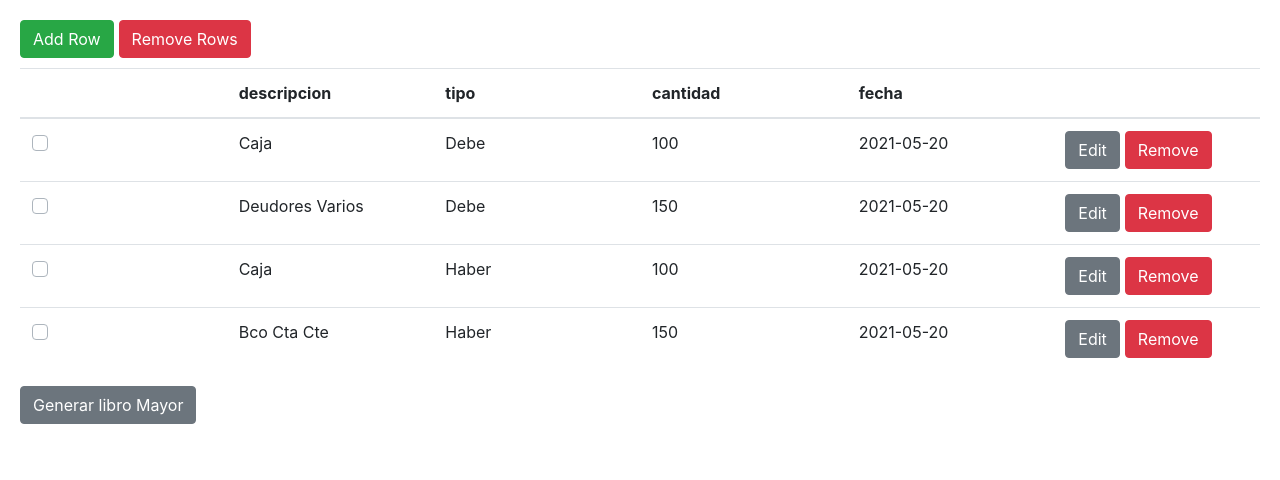
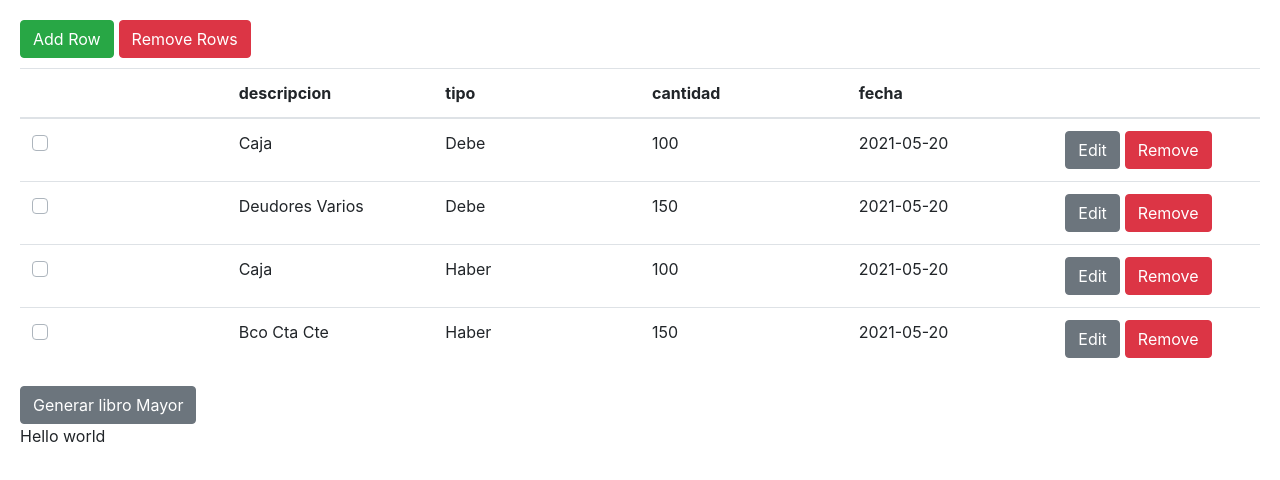
Before and after one commit to 25ramy/proyectoOrgContable, a Vue app: page / in a window 1280 px wide. Shown: the top 480 px of the page. Built offline with nearby package versions, Linux system fonts and the light colour scheme.

Commit message:
added dynamics components and can read table data

```diff
--- a/src/App.vue
+++ b/src/App.vue
@@ -1,26 +1,37 @@
 <template>
   <div id="app">
       <EditableTable v-model="items" :fields="fields"></EditableTable>
-      <b-button v-on:click="libroMayor">Generar libro Mayor</b-button>
+      <!-- <b-button v-on:click="libroMayor">Generar libro Mayor</b-button> -->
+        <b-button type="button" @click="libroMayor">Generar libro Mayor</b-button>
+  <component
+    v-for="(component, index) in comp2"
+    :key="index"
+    :is="component"
+  />
   </div>
 </template>
 
 <script>
 import EditableTable from './components/EditableTable.vue';
-
-
+const Comp = {
+ template: '<div>Hello world</div>'
+}
 export default {
   descripcion: "App",
   components: {
-    EditableTable
+    EditableTable, Comp
   },
   methods:{
     libroMayor(){
-console.log("asdadada");
-}
+  for (var i = 0; i < this.items.length; i++) {
+console.log(this.items[i].descripcion);
+  }
+this.comp2.push(Comp)
+},
   },
   data() {
     return {
+      comp2: [Comp],
       fields: [
         { key: "selectRow", label: "" },
         { key: "descripcion", label: "descripcion", type: "text" },
--- a/src/main.js
+++ b/src/main.js
@@ -6,6 +6,7 @@ import { BootstrapVue, IconsPlugin } from 'bootstrap-vue'
 import 'bootstrap/dist/css/bootstrap.css'
 import 'bootstrap-vue/dist/bootstrap-vue.css'
 
+let components=[];
 // Make BootstrapVue available throughout your project
 Vue.use(BootstrapVue)
 // Optionally install the BootstrapVue icon components plugin
--- /dev/null
+++ b/vue.config.js
@@ -0,0 +1,3 @@
+module.exports = {
+    runtimeCompiler: true
+  }
```
